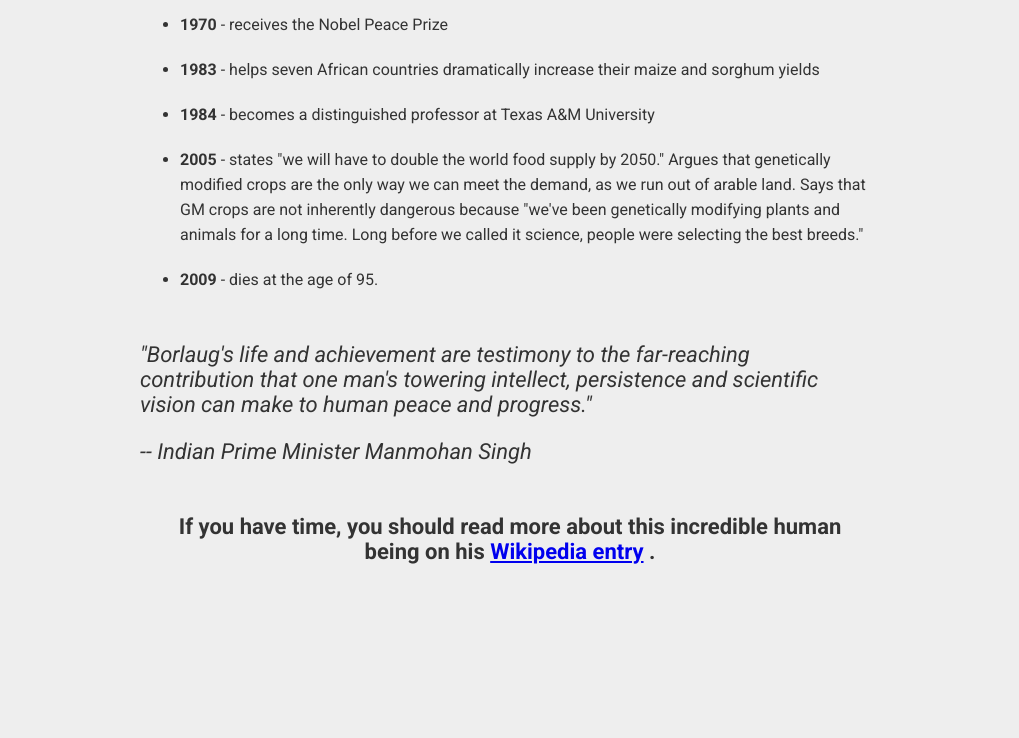
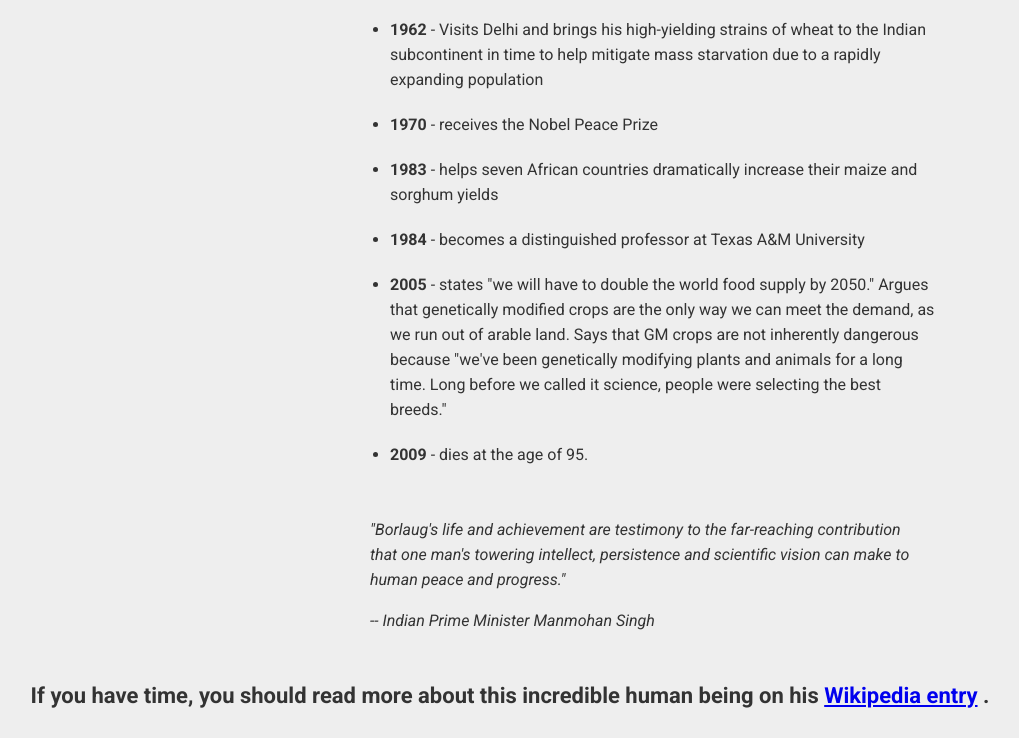
Before and after one commit to ViniciusAlba/Tribute-Page, a plain HTML site: page index.html in a window 1536 px wide. Shown: the part 1731-2469 px from the top of the page, without its empty margins (258-1277 px from the left). Before the commit the page ends 2325 px from the top, so only its background shows below. Drawn offline with Linux system fonts and the light colour scheme.

Commit message:
The page is done

```diff
--- a/css/media-query.css
+++ b/css/media-query.css
@@ -394,6 +394,12 @@
 
     }
 
+    #tribute-info {
+
+        width: 550px;
+
+    }
+
     #tribute-info h3 {
 
         font-size: 22px;
@@ -407,4 +413,206 @@
 
     }
 
+    #tribute-info li {
+
+        width: 550px;
+
+    }
+
+    #tribute-info blockquote {
+
+        width: 550px;
+        margin-left: 0;
+        margin-bottom: 50px;
+
+        line-height: 25px;
+        font-weight: 400;
+        font-size: 16px;
+
+    }
+
 }
+
+@media (min-width: 1280px) {
+
+    #main {
+
+        display: flex;
+        flex-direction: column;
+        align-items: center;
+
+        font-family: 'Roboto', sans-serif;
+
+    }
+
+    header {
+
+        text-align: center;
+
+    }
+
+    #title {
+
+        font-size: 50px;
+
+    }
+
+    figure {
+
+        width: 98%;
+        height: 680px;
+
+        text-align: center;
+
+        background-color: #FFFFFF;
+
+    }
+
+    #img {
+
+        width: 1024px;
+
+    }
+
+    #img-caption {
+
+        margin-top: 15px;
+
+    }
+
+    #tribute-info {
+
+        text-align: center;
+        width: 100%;
+
+    }
+
+    #tribute-info ul {
+
+        margin-top: 50px;
+        margin-left: 300px;
+
+    }
+
+
+    #tribute-info li {
+
+        width: 550px;
+
+        text-align: start;
+
+        margin-bottom: 20px;
+
+        line-height: 25px;
+
+    }
+
+    blockquote {
+
+        width: 550px;
+
+        margin-top: 50px;
+        margin-bottom: 50px;
+        padding-left: 320px;
+
+        line-height: 30px;
+
+        text-align: justify;
+        font-style: italic;
+        font-weight: 300;
+
+    }
+
+}
+
+@media (min-width: 1290px) {
+
+    #main {
+
+        display: flex;
+        flex-direction: column;
+        align-items: center;
+
+        font-family: 'Roboto', sans-serif;
+
+    }
+
+    header {
+
+        text-align: center;
+
+    }
+
+    #title {
+
+        font-size: 50px;
+
+    }
+
+    figure {
+
+        width: 98%;
+        height: 680px;
+
+        text-align: center;
+
+        background-color: #FFFFFF;
+
+    }
+
+    #img {
+
+        width: 1024px;
+
+    }
+
+    #img-caption {
+
+        margin-top: 15px;
+
+    }
+
+    #tribute-info {
+
+        text-align: center;
+        width: 100%;
+
+    }
+
+    #tribute-info ul {
+
+        margin-top: 50px;
+        margin-left: 600px;
+
+    }
+
+
+    #tribute-info li {
+
+        width: 550px;
+
+        text-align: start;
+
+        margin-bottom: 20px;
+
+        line-height: 25px;
+
+    }
+
+    blockquote {
+
+        width: 550px;
+
+        margin-top: 50px;
+        margin-bottom: 50px;
+        padding-left: 620px;
+
+        line-height: 30px;
+
+        text-align: justify;
+        font-style: italic;
+        font-weight: 300;
+
+    }
+
+}
```
